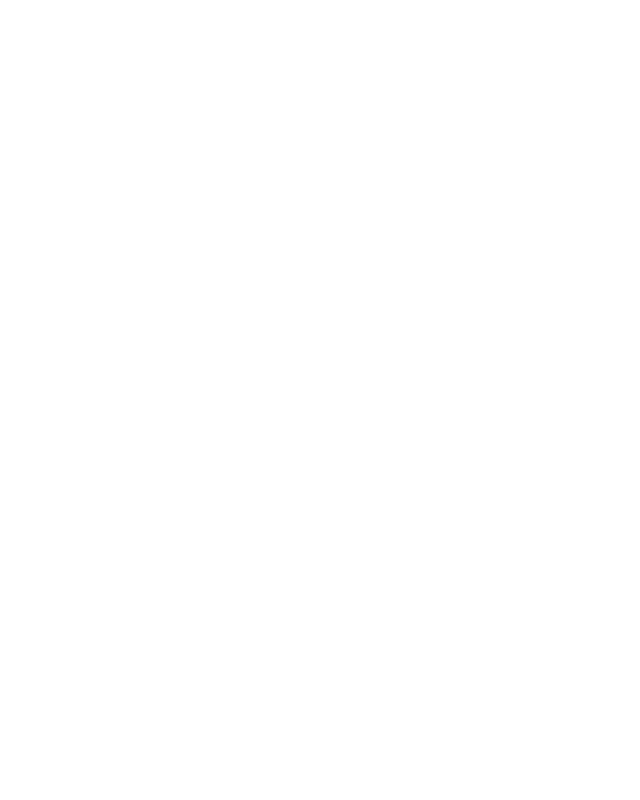
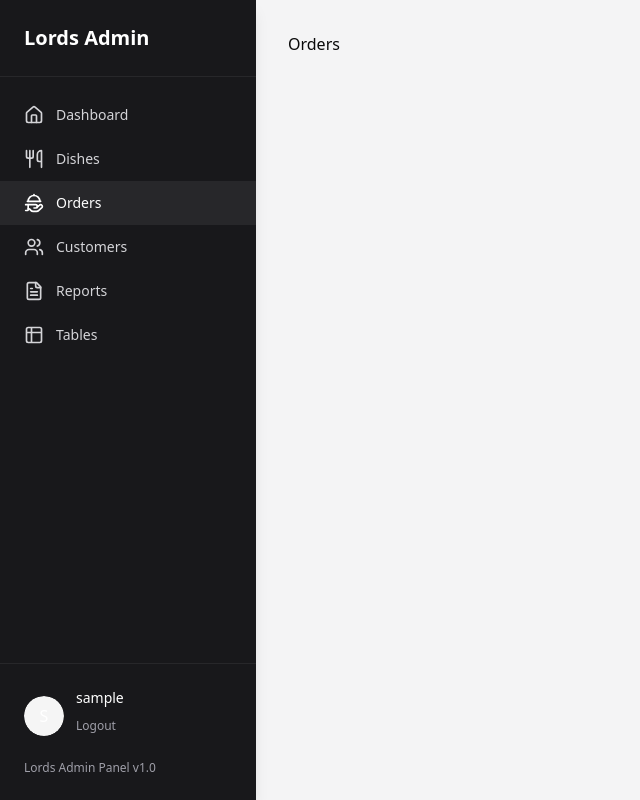
Before and after one commit to chiragRane-Projects/restaurant_admin_frontend, a React (Vite) app: page /orders in a window 1280 px wide. Before the commit this address had no page. Shown: the whole page, without its empty margins (0-640 px from the left). Built offline with nearby package versions, Linux system fonts and the light colour scheme; sample sign-in values are in the browser's storage.

Commit message:
Polished sidebar

```diff
--- a/src/layouts/AdminLayout.jsx
+++ b/src/layouts/AdminLayout.jsx
@@ -1,6 +1,6 @@
 import { Outlet, Link, useLocation, useNavigate } from "react-router-dom";
 import { useState } from "react";
-import { Home, Utensils, Users, FileText, Table2, Menu, X } from "lucide-react";
+import { Home, Utensils, Users, FileText, Table2, Menu, X, HandPlatter } from "lucide-react";
 import { Avatar, AvatarFallback, AvatarImage } from "@/components/ui/avatar";
 import { Button } from "@/components/ui/button";
 import { useAuth } from "@/store/useAuth";
@@ -15,6 +15,7 @@
   const navItems = [
     { path: "/", label: "Dashboard", icon: Home },
     { path: "/dishes", label: "Dishes", icon: Utensils },
+    { path: "/orders", label: "Orders", icon: HandPlatter},
     { path: "/customers", label: "Customers", icon: Users },
     { path: "/reports", label: "Reports", icon: FileText },
     { path: "/tables", label: "Tables", icon: Table2 },
--- /dev/null
+++ b/src/pages/Orders.jsx
@@ -0,0 +1,9 @@
+import React from 'react'
+
+const Orders = () => {
+  return (
+    <div>Orders</div>
+  )
+}
+
+export default Orders
--- a/src/routes/AppRoutes.jsx
+++ b/src/routes/AppRoutes.jsx
@@ -2,6 +2,7 @@
 import Login from "@/pages/Login";
 import Dashboard from "@/pages/Dashboard";
 import Dishes from "@/pages/Dishes";
+import Orders from "@/pages/Orders";
 import Customers from "@/pages/Customers";
 import Reports from "@/pages/Reports";
 import Tables from "@/pages/Tables";
@@ -18,6 +19,7 @@
                     <Route path="/" element={<Dashboard />} />
                     <Route path="/dishes" element={<Dishes />} />
                     <Route path="/customers" element={<Customers />} />
+                    <Route path="/orders" element={<Orders/>}/>
                     <Route path="/reports" element={<Reports />} />
                     <Route path="/tables" element={<Tables />} />
                 </Route>
```
